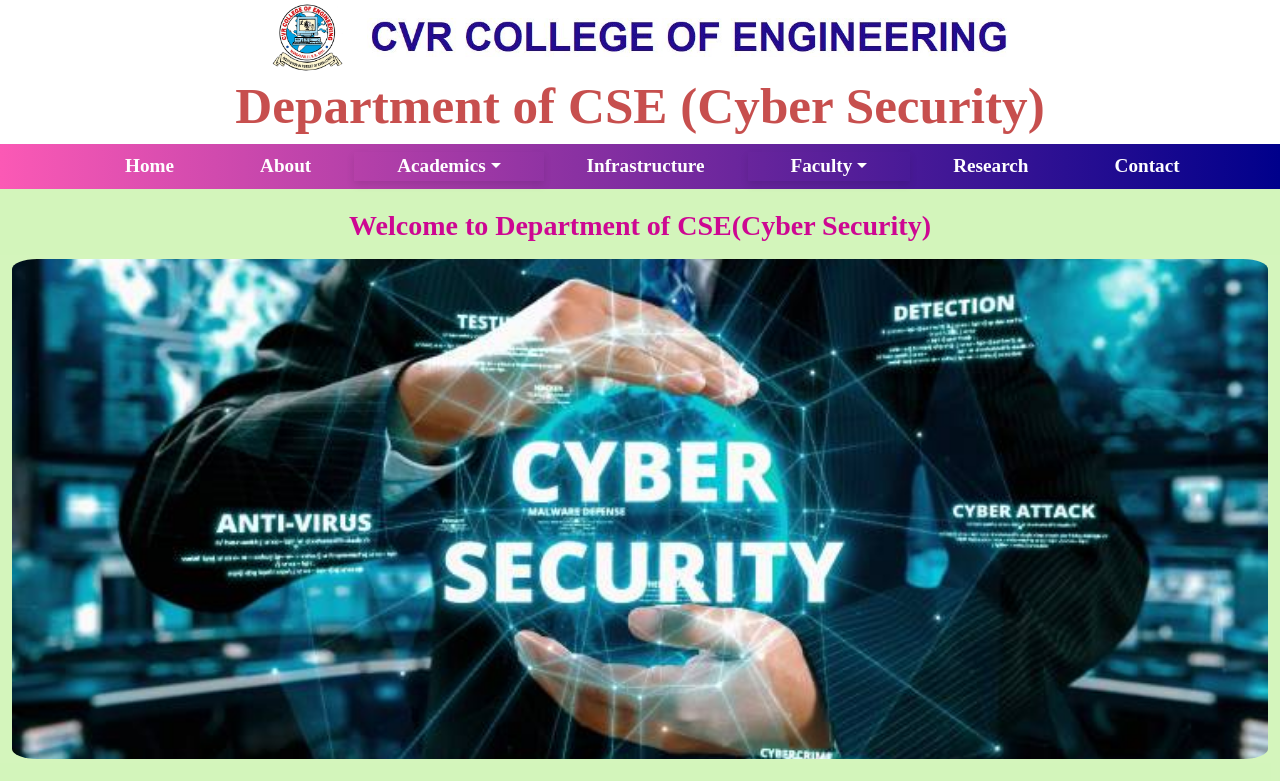
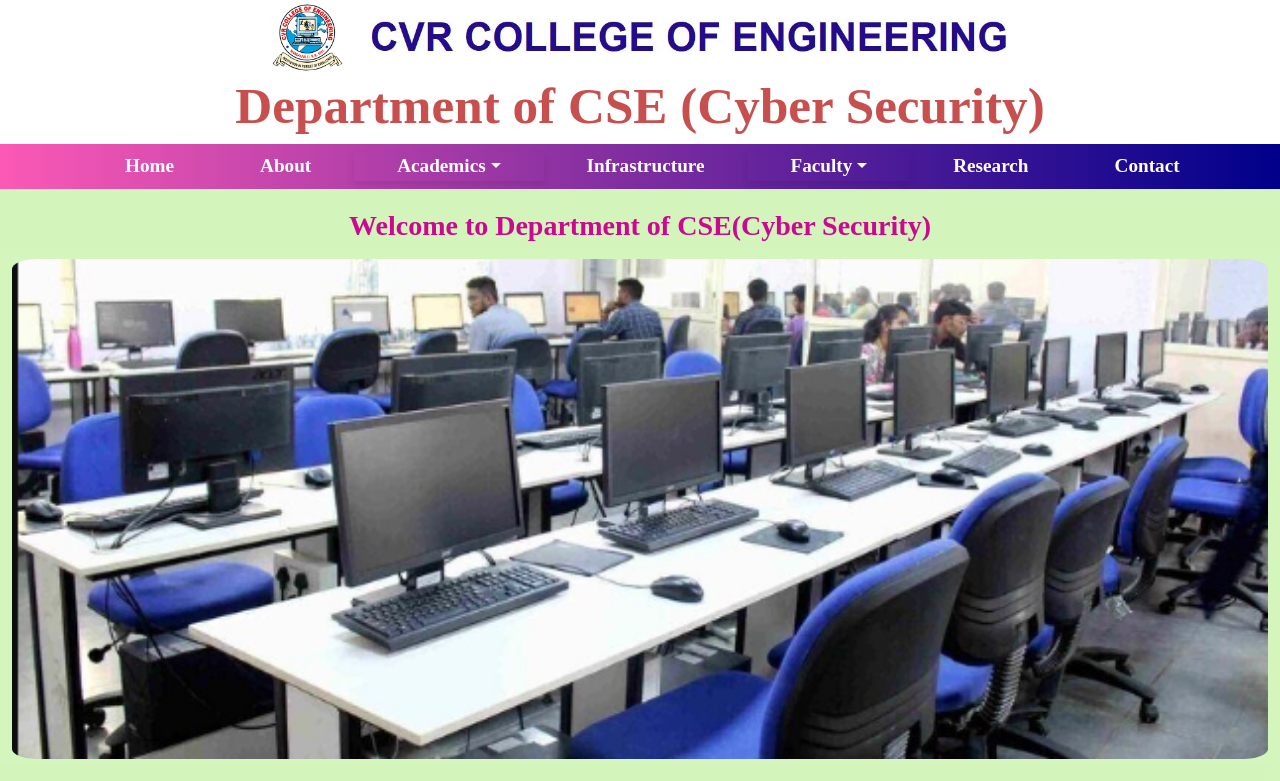
Before and after one commit to BNGoud/cvr-cs-website, a React (Create React App) app: page / in a window 1280 px wide. Shown: the top 781 px of the page. Built offline with nearby package versions, Linux system fonts and the light colour scheme.

Commit message:
changes in home pages

```diff
--- a/src/pages/Home.js
+++ b/src/pages/Home.js
@@ -119,7 +119,7 @@
         <main className="flex-grow-1">
 
             {/* Automatic Image Carousel */}
-            <Carousel fade controls={false} indicators={false} interval={3000}>
+            <Carousel fade controls={false} indicators={false} interval={2000}>
             <Carousel.Item>
                 <img
                 className="d-block w-100 carousel-img"
@@ -130,17 +130,24 @@
             <Carousel.Item>
                 <img
                 className="d-block w-100 carousel-img"
-                src="dept-images/Cybersecurity1.jpg"
+                src="dept-images/Cybersecurity.jpeg"
                 alt="CyberSecurity"
                 />
             </Carousel.Item>
             <Carousel.Item>
                 <img
                 className="d-block w-100 carousel-img"
+                src="dept-images/lab1.PNG"
+                alt="Department Lab"
+                />
+            </Carousel.Item>
+            {/* <Carousel.Item>
+                <img
+                className="d-block w-100 carousel-img"
                 src="dept-images/Dept_Photo.png"
                 alt="Cyber Security Labs"
                 />
-            </Carousel.Item>
+            </Carousel.Item> */}
             {/* <Carousel.Item>
                 <img
                 className="d-block w-100 carousel-img"
```
